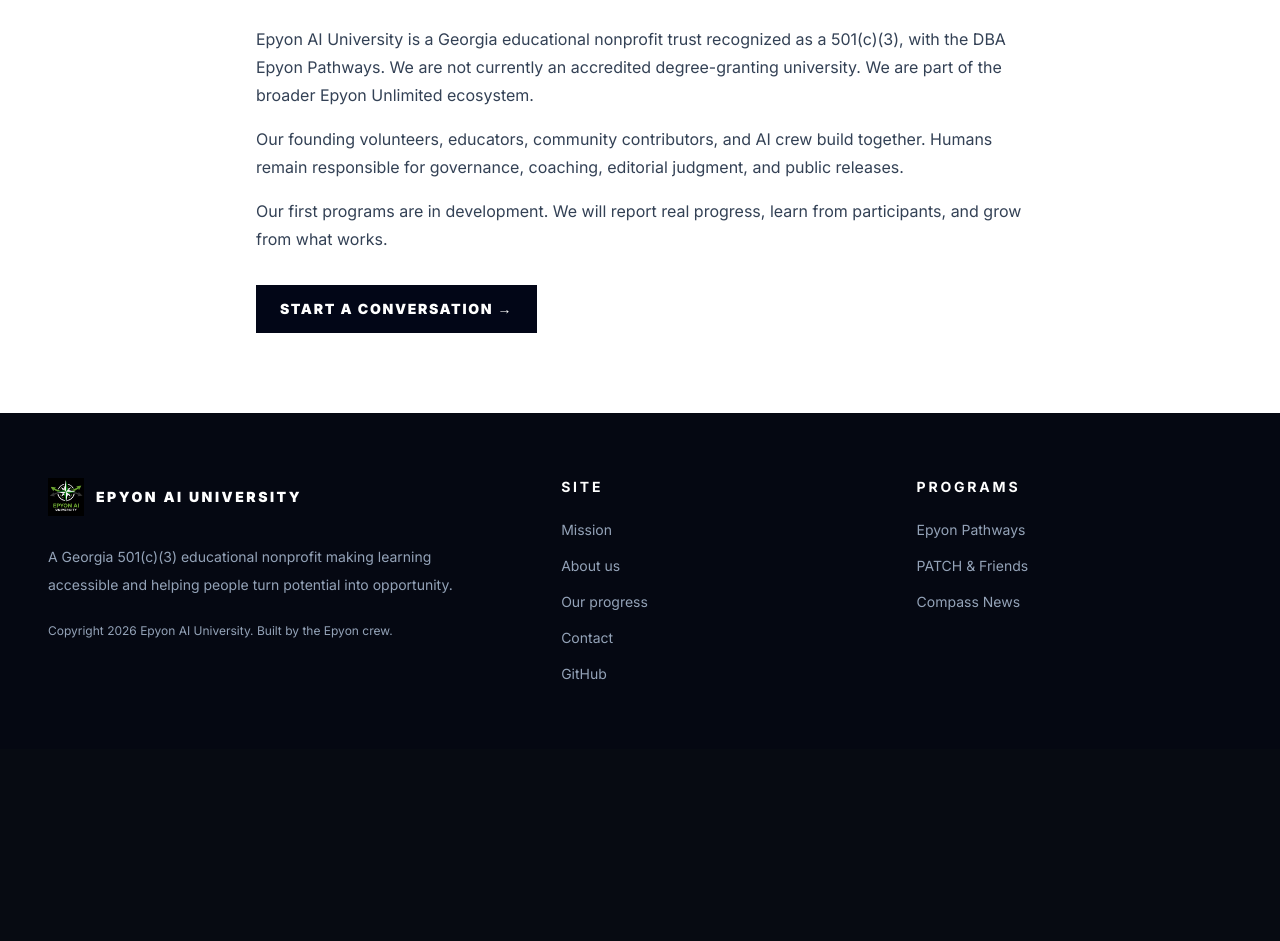
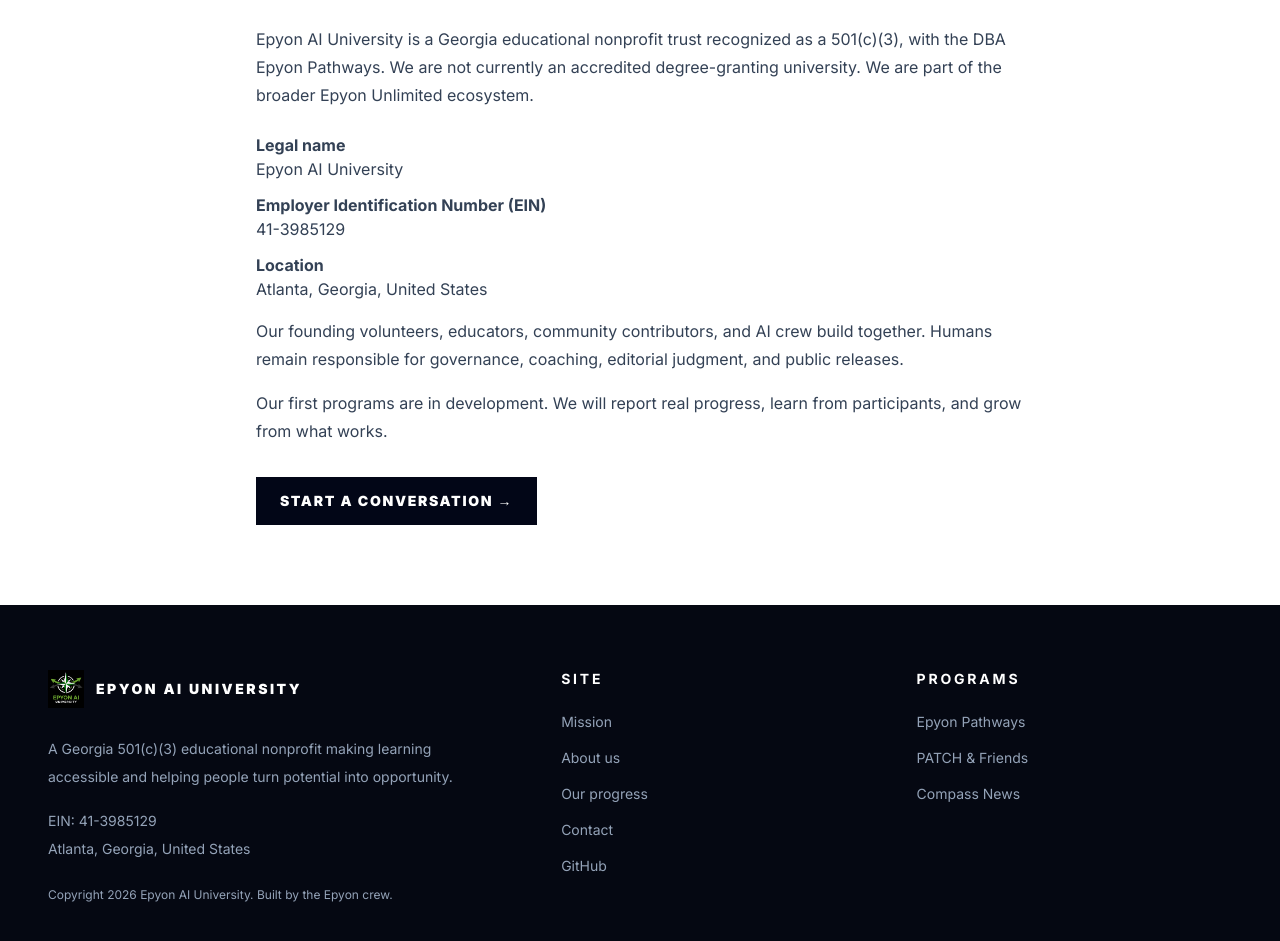
Before and after one commit to EpyonAI/EpyonAI-University, a Next.js app: page /about in a window 1280 px wide. Shown: the part 903-1844 px from the top of the page. Before the commit the page ends 1652 px from the top, so only its background shows below. Built offline with nearby package versions, Linux system fonts and the light colour scheme.

Commit message:
Add nonprofit EIN to footer and mission page for Workspace verification

```diff
--- a/app/about/page.tsx
+++ b/app/about/page.tsx
@@ -63,6 +63,11 @@
           currently an accredited degree-granting university. We are part of the
           broader Epyon Unlimited ecosystem.
         </p>
+        <dl className="mt-6 space-y-3 text-slate-700" aria-label="Nonprofit identification">
+          <div><dt className="font-bold">Legal name</dt><dd>Epyon AI University</dd></div>
+          <div><dt className="font-bold">Employer Identification Number (EIN)</dt><dd>41-3985129</dd></div>
+          <div><dt className="font-bold">Location</dt><dd>Atlanta, Georgia, United States</dd></div>
+        </dl>
         <p className="mt-4 leading-7 text-slate-700">
           Our founding volunteers, educators, community contributors, and AI
           crew build together. Humans remain responsible for governance,
--- a/components/layout/Footer.tsx
+++ b/components/layout/Footer.tsx
@@ -43,6 +43,8 @@
             A Georgia 501(c)(3) educational nonprofit making learning accessible
             and helping people turn potential into opportunity.
           </p>
+          <p className="mt-4 text-sm leading-7">EIN: 41-3985129</p>
+          <p className="text-sm leading-7">Atlanta, Georgia, United States</p>
           <p className="mt-6 text-xs">
             Copyright {new Date().getFullYear()} Epyon AI University. Built by
             the Epyon crew.
```
